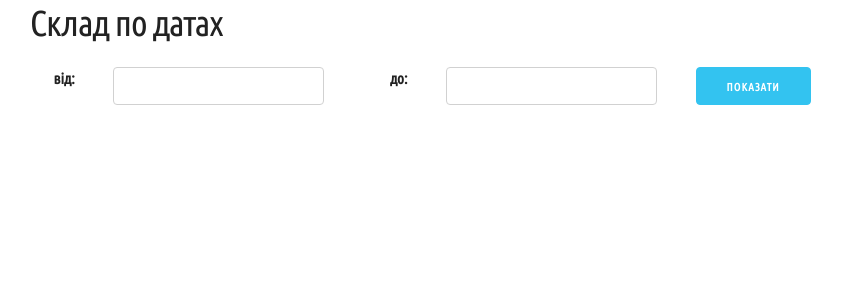
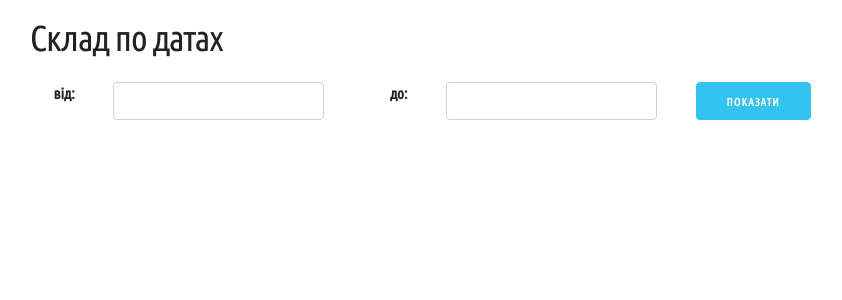
Before and after one commit to samitnuk/warehousedb, a Django app: page /items_by_dates/ in a window 1280 px wide. Shown: the top 300 px of the page, without its empty margins (130-972 px from the left). Run offline with Django 3.2, Linux system fonts and the light colour scheme; the visitor is signed in with stand-in values (Sample User, id 1).

Commit message:
add .header style

```diff
--- a/items/static/css/main.css
+++ b/items/static/css/main.css
@@ -10,6 +10,11 @@ a.item_details {
 
 .error {
     color: red;
+}
+
+/* header styles */
+#header {
+    margin-top: 15px;
 }
 
 /* tables styles */
```
